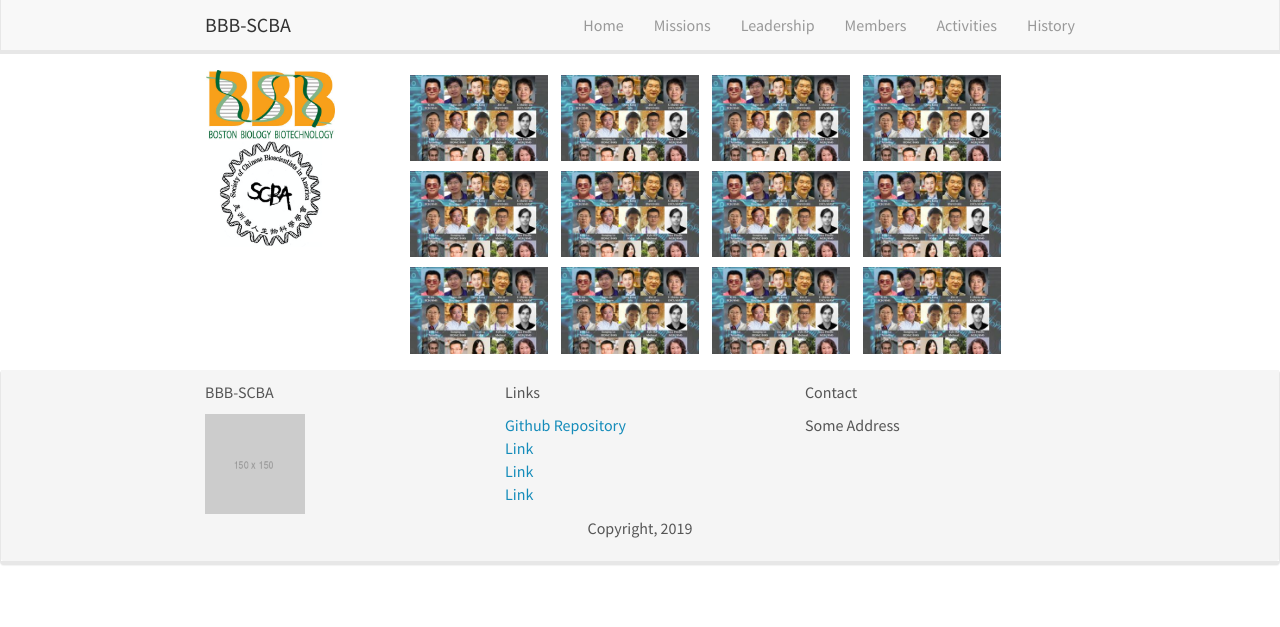
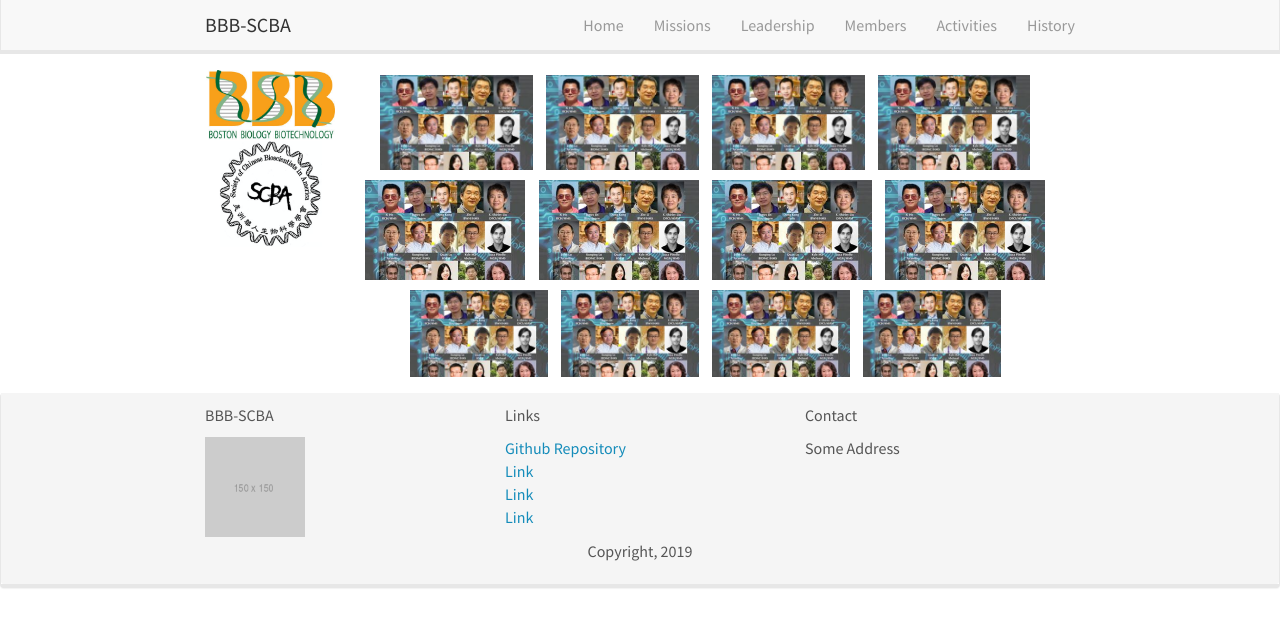
Before and after one commit to bbb-scba/bbb-scba.github.io, a Jekyll site: the page built from home.md, in a window 1280 px wide. Shown: the top 627 px of the page. Built offline with Jekyll 4.4.1, drawn with Linux system fonts in a browser that asks for light colours; nearby versions of some CDN libraries.

Commit message:
Update home.md

```diff
--- a/home.md
+++ b/home.md
@@ -19,14 +19,14 @@ permalink: /
   <div class="right" style="flex-basis: 85%;">
 
 <p align="center">
-<img src="images/slider/flyer_v9.jpg" style="width:20%; height:20%; padding: 5px;">
-<img src="images/slider/flyer_v9.jpg" style="width:20%; height:20%; padding: 5px;">
-<img src="images/slider/flyer_v9.jpg" style="width:20%; height:20%; padding: 5px;">
-<img src="images/slider/flyer_v9.jpg" style="width:20%; height:20%; padding: 5px;">
-<img src="images/slider/flyer_v9.jpg" style="width:20%; height:20%; padding: 5px;">
-<img src="images/slider/flyer_v9.jpg" style="width:20%; height:20%; padding: 5px;">
-<img src="images/slider/flyer_v9.jpg" style="width:20%; height:20%; padding: 5px;">
-<img src="images/slider/flyer_v9.jpg" style="width:20%; height:20%; padding: 5px;">
+<img src="images/slider/flyer_v9.jpg" style="width:22%; height:22%; padding: 5px;">
+<img src="images/slider/flyer_v9.jpg" style="width:22%; height:22%; padding: 5px;">
+<img src="images/slider/flyer_v9.jpg" style="width:22%; height:22%; padding: 5px;">
+<img src="images/slider/flyer_v9.jpg" style="width:22%; height:22%; padding: 5px;">
+<img src="images/slider/flyer_v9.jpg" style="width:23%; height:23%; padding: 5px;">
+<img src="images/slider/flyer_v9.jpg" style="width:23%; height:23%; padding: 5px;">
+<img src="images/slider/flyer_v9.jpg" style="width:23%; height:23%; padding: 5px;">
+<img src="images/slider/flyer_v9.jpg" style="width:23%; height:23%; padding: 5px;">
 <img src="images/slider/flyer_v9.jpg" style="width:20%; height:20%; padding: 5px;">
 <img src="images/slider/flyer_v9.jpg" style="width:20%; height:20%; padding: 5px;">
 <img src="images/slider/flyer_v9.jpg" style="width:20%; height:20%; padding: 5px;">
```
